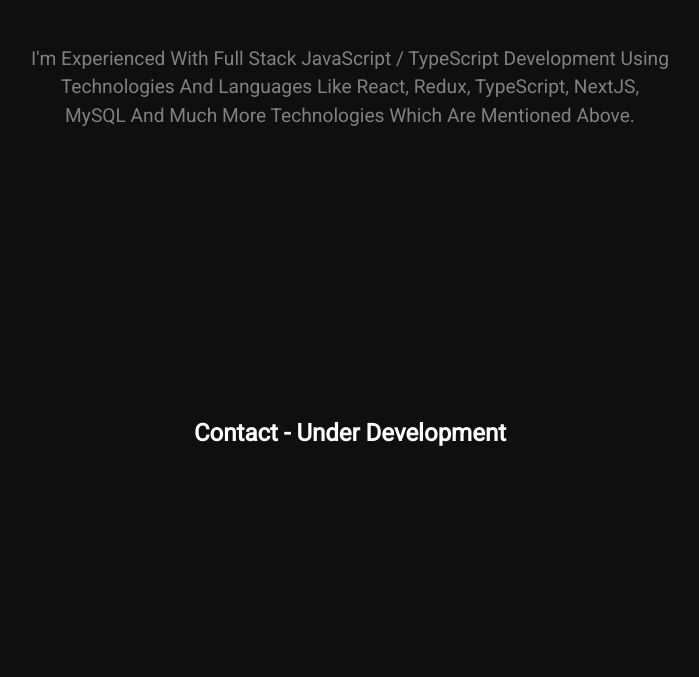
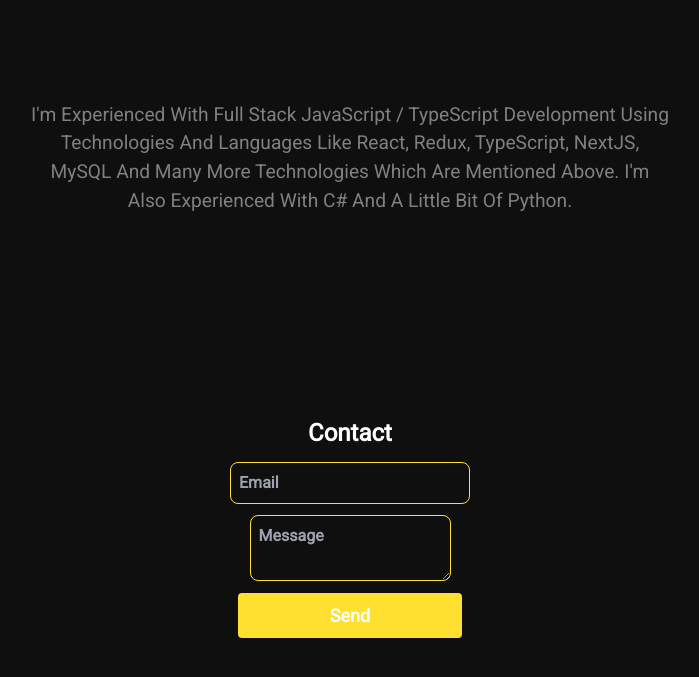
Before and after one commit to OrJDev/portfolio, a website built with Vite: page index.html in a window 1280 px wide. Shown: the part 865-1542 px from the top of the page, without its empty margins (290-989 px from the left). Built offline with nearby package versions, Linux system fonts and the light colour scheme; some packages are replaced by stand-ins of ours.

Commit message:
added contact

```diff
--- a/index.html
+++ b/index.html
@@ -40,13 +40,13 @@
         <div class="row media">
           <div class="row">
             <a href="https://github.com/OrJDev" target="_blank">
-              <img src="./assets/skills/github.svg" alt="Github" />
+              <img src="./assets/media/github.svg" alt="Github" />
             </a>
             <a
               href="https://www.linkedin.com/in/or-moshe-94bba6238/"
               target="_blank"
             >
-              <img src="./assets/skills/linkedin.svg" alt="Linkedin" />
+              <img src="./assets/media/linkedin.svg" alt="Linkedin" />
             </a>
           </div>
           <span> | </span>
@@ -87,12 +87,16 @@
         <p>
           I'm Experienced With Full Stack JavaScript / TypeScript Development
           Using Technologies And Languages Like React, Redux, TypeScript,
-          NextJS, MySQL And Much More Technologies Which Are Mentioned Above.
+          NextJS, MySQL And Many More Technologies Which Are Mentioned Above.
+          I'm Also Experienced With C# And A Little Bit Of Python.
         </p>
       </div>
     </section>
     <section id="contact">
-      <h1>Contact - Under Development</h1>
+      <h1>Contact</h1>
+      <input type="email" placeholder="Email" />
+      <textarea type="email" placeholder="Message"></textarea>
+      <button>Send</button>
     </section>
   </body>
 </html>
--- a/package.json
+++ b/package.json
@@ -10,5 +10,8 @@
   "devDependencies": {
     "typescript": "^4.5.4",
     "vite": "^2.9.9"
+  },
+  "dependencies": {
+    "@emailjs/browser": "^3.6.2"
   }
 }
--- a/src/main.ts
+++ b/src/main.ts
@@ -1,3 +1,5 @@
+import mailJS from '@emailjs/browser'
+
 let navItems = document.querySelectorAll<HTMLLIElement>('nav ul li')!;
 let navList = document.querySelector<HTMLUListElement>('nav ul')!;
 let mobileHam = document.querySelector('#ham')!;
@@ -46,4 +48,24 @@
   }
 })
 
+document.querySelector('section[id="contact"] button')?.addEventListener('click', async (e) => {
+  e.preventDefault();
+  let email = document.querySelector<HTMLInputElement>('section[id="contact"] input[type="email"]');
+  let message = document.querySelector<HTMLTextAreaElement>('section[id="contact"] textarea');
+  console.log({
+    from: email?.value,
+    message: message?.value
+  })
+  await mailJS.send('service_6fqtfhu', 'template_8loz1j6', {
+    from: email?.value,
+    message: message?.value
+  }, 'Y8QswEa90HYviUy6C')
+  if (email) {
+    email.value = '';
+  }
+  if (message) {
+    message.value = '';
+  }
+})
+
 export { }
--- a/src/style.css
+++ b/src/style.css
@@ -167,7 +167,7 @@
 }
 section[id="skills"] > div + div {
   max-width: 40rem;
-  margin-top: 3rem;
+  margin-top: 6.5rem;
   transition: all 0.2s;
 }
 section[id="skills"] > div + div > p {
@@ -177,6 +177,28 @@
 section[id="skills"] > div + div > p:hover {
   transform: scale(1.2);
   color: whitesmoke;
+}
+section[id="contact"] {
+  gap: 0.7rem;
+}
+section[id="contact"] > input,
+section[id="contact"] > textarea {
+  padding: 0.5rem;
+  background: none;
+  border: 1px solid var(--primary);
+  font-weight: bold;
+  font-size: 1rem;
+  border-radius: 0.5rem;
+  color: white;
+  caret-color: var(--primary);
+}
+section[id="contact"] > input {
+  width: 100%;
+  max-width: 15rem;
+}
+section[id="contact"] > input:focus,
+section[id="contact"] > textarea:focus {
+  outline: none;
 }
 section a > img {
   color: white;
@@ -209,7 +231,8 @@
   font-size: 3rem;
   font-weight: 600;
 }
-section span + a {
+section span + a,
+section[id="contact"] > textarea + button {
   background-color: var(--primary);
   color: white;
   align-items: center;
@@ -222,8 +245,16 @@
   justify-content: center;
   line-height: 1.2;
 }
-section span + a:hover {
+section[id="contact"] > textarea + button {
+  width: 80%;
+  max-width: 14rem;
+}
+section span + a:hover,
+section[id="contact"] > textarea + button:hover {
   transform: scale(1.05);
+}
+section[id="contact"] > textarea + button:focus {
+  outline: none;
 }
 section h1:hover {
   font-size: 2rem;
@@ -287,6 +318,7 @@
     margin-left: auto;
   }
   nav > ul.active {
+    position: fixed;
     display: flex;
     flex-direction: column;
     padding: 1.5rem;
@@ -295,7 +327,6 @@
     background-color: var(--nav-bg);
     gap: 0.3rem;
     border-radius: 0.5rem;
-    position: fixed;
     left: 50%;
     top: 50%;
     transform: translate(-50%, -50%);
```
Also changed, not shown: assets/media/github.svg (renamed from assets/skills/github.svg), assets/media/linkedin.svg (renamed from assets/skills/linkedin.svg), 1 other file.
